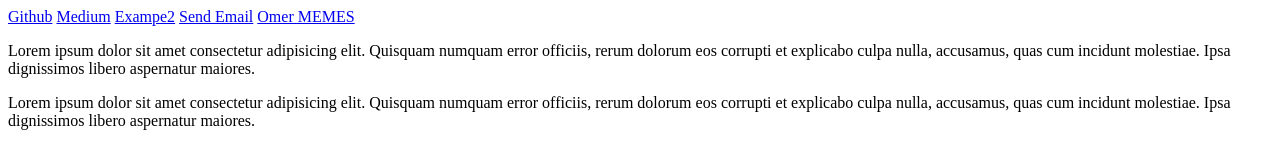
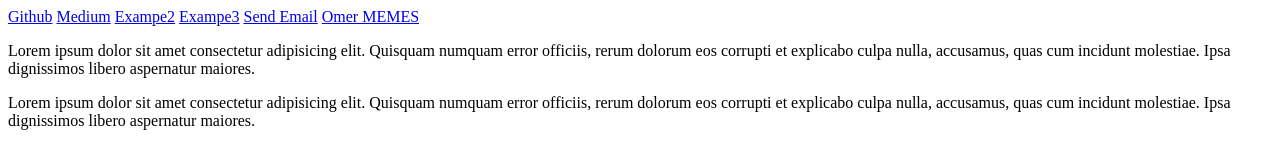
Before and after one commit to oms83/HTML, a plain HTML site: page Anchor/index.html in a window 1280 px wide. Shown: the top 146 px of the page. Drawn offline with Linux system fonts and the light colour scheme.

Commit message:
Anchor - Link

```diff
--- a/Anchor/index.html
+++ b/Anchor/index.html
@@ -8,6 +8,7 @@
     <a href="https://github.com/oms83" title="omer memes github">Github</a>
     <a href="https://medium.com/@omermemes83/" title="omer memes medium" target="_blank">Medium</a>
     <a href="exampe2.html">Exampe2</a>
+    <a href="../Attributes/attribute1.html">Exampe3</a>
     <a href="mailto:example@gmail.com">Send Email</a>
     <a href="#oms">Omer MEMES</a>
 
```
